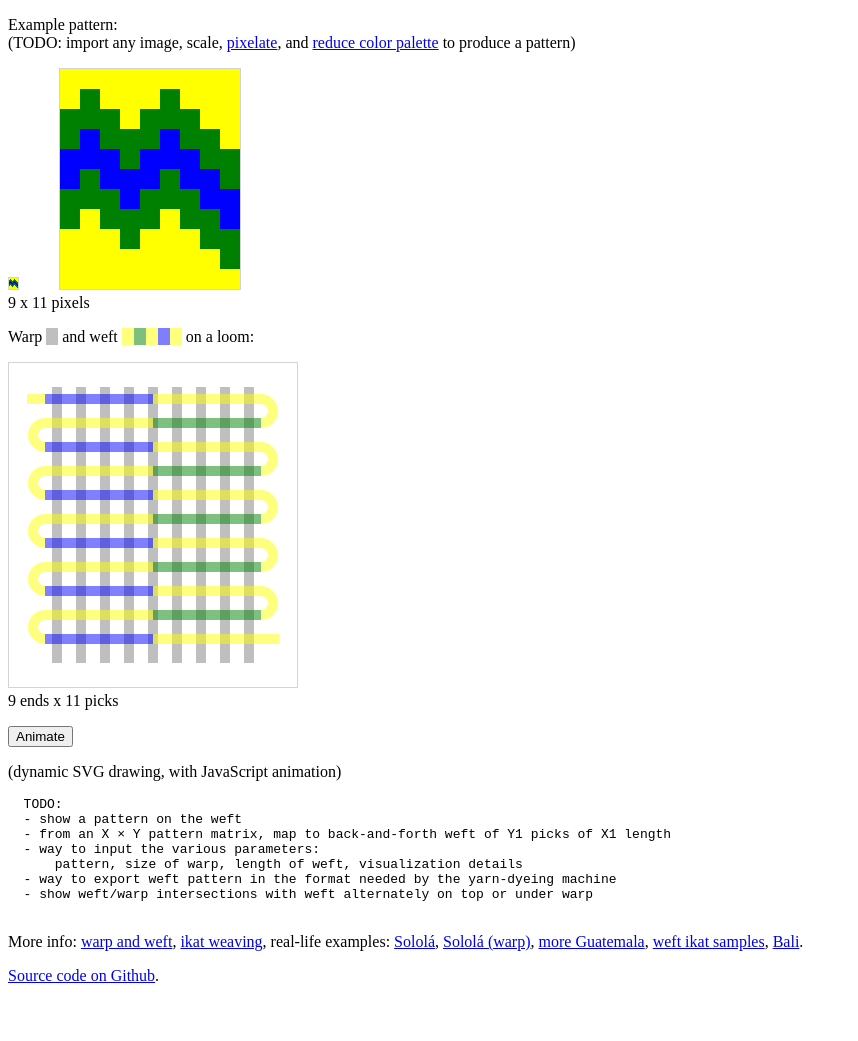
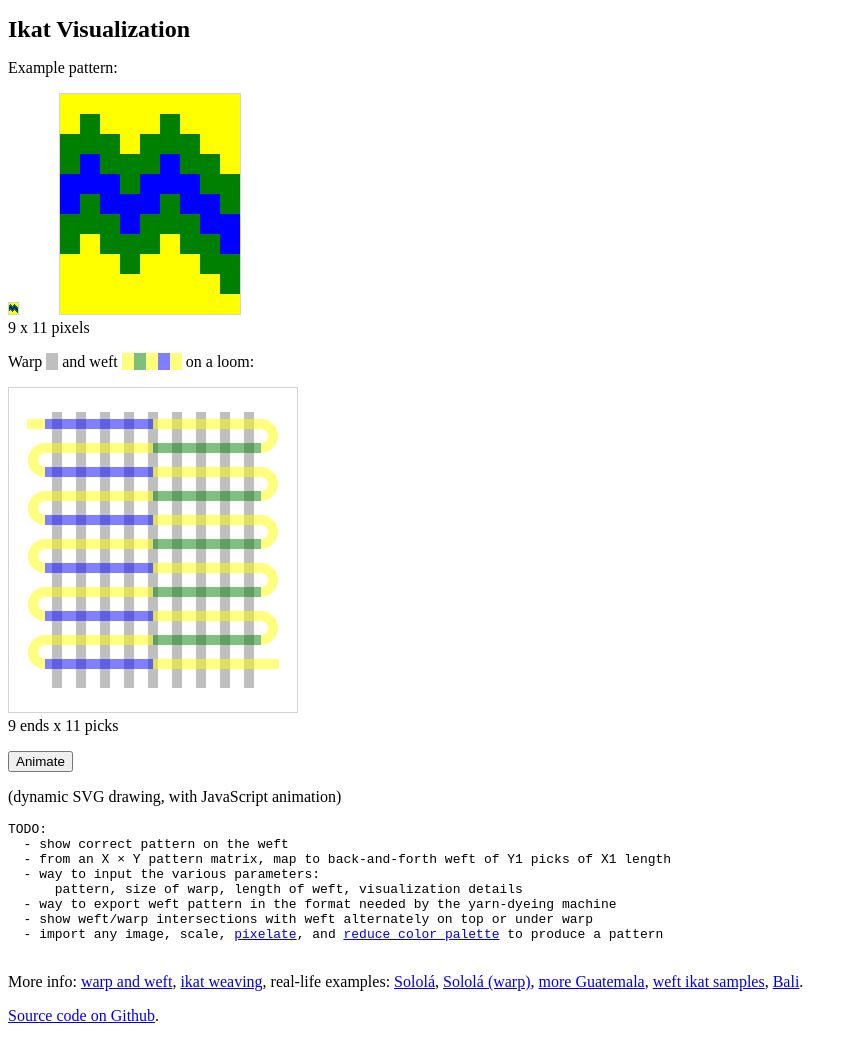
Before and after one commit to kaicarver/ikat, a plain HTML site: page index.html in a window 1280 px wide. Shown: the whole page, without its empty margins (0-858 px from the left). Before the commit the page ends 1001 px from the top, so only its background shows below. Drawn offline with Linux system fonts and the light colour scheme.

Commit message:
update todo

```diff
--- a/index.html
+++ b/index.html
@@ -13,15 +13,17 @@
       svg { border: 1px solid lightgray; }
       canvas#pattern, canvas#pattern2 { border: 1px solid lightgray; }
       canvas#pattern { margin-left: 40px; }
+      .preformatted {
+	  font-family: monospace;
+	  white-space: pre;
+      }
+      h1 { font-size: 1.5em; }
     </style>
   </head>
   <body>
+    <h1>Ikat Visualization</h1>
     <p>
-      Example pattern:<br>
-      (TODO: import any image, scale,
-      <a href="https://stackoverflow.com/questions/19129644/how-to-pixelate-an-image-with-canvas-and-javascript">pixelate</a>, and
-      <a href="https://stackoverflow.com/questions/6205955/algorithm-for-color-quantization-reduced-image-color-palette-in-javascript">reduce color palette</a> to
-      produce a pattern)
+      Example pattern:
     </p>
     <div id="patternarea"></div>
     <p>
@@ -36,16 +38,14 @@
     <p>
       (dynamic SVG drawing, with JavaScript animation)<br>
     </p>
-    <p>
-      <pre>
-  TODO:
-  - show a pattern on the weft
+    <p class="preformatted">TODO:
+  - show correct pattern on the weft
   - from an X × Y pattern matrix, map to back-and-forth weft of Y1 picks of X1 length
   - way to input the various parameters:
       pattern, size of warp, length of weft, visualization details
   - way to export weft pattern in the format needed by the yarn-dyeing machine
   - show weft/warp intersections with weft alternately on top or under warp
-      </pre>
+  - import any image, scale, <a href="https://stackoverflow.com/questions/19129644/how-to-pixelate-an-image-with-canvas-and-javascript">pixelate</a>, and <a href="https://stackoverflow.com/questions/6205955/algorithm-for-color-quantization-reduced-image-color-palette-in-javascript">reduce color palette</a> to produce a pattern
     </p>
     <p>
       More info: <a href="https://en.wikipedia.org/wiki/Warp_and_weft">warp and weft</a>,
```
